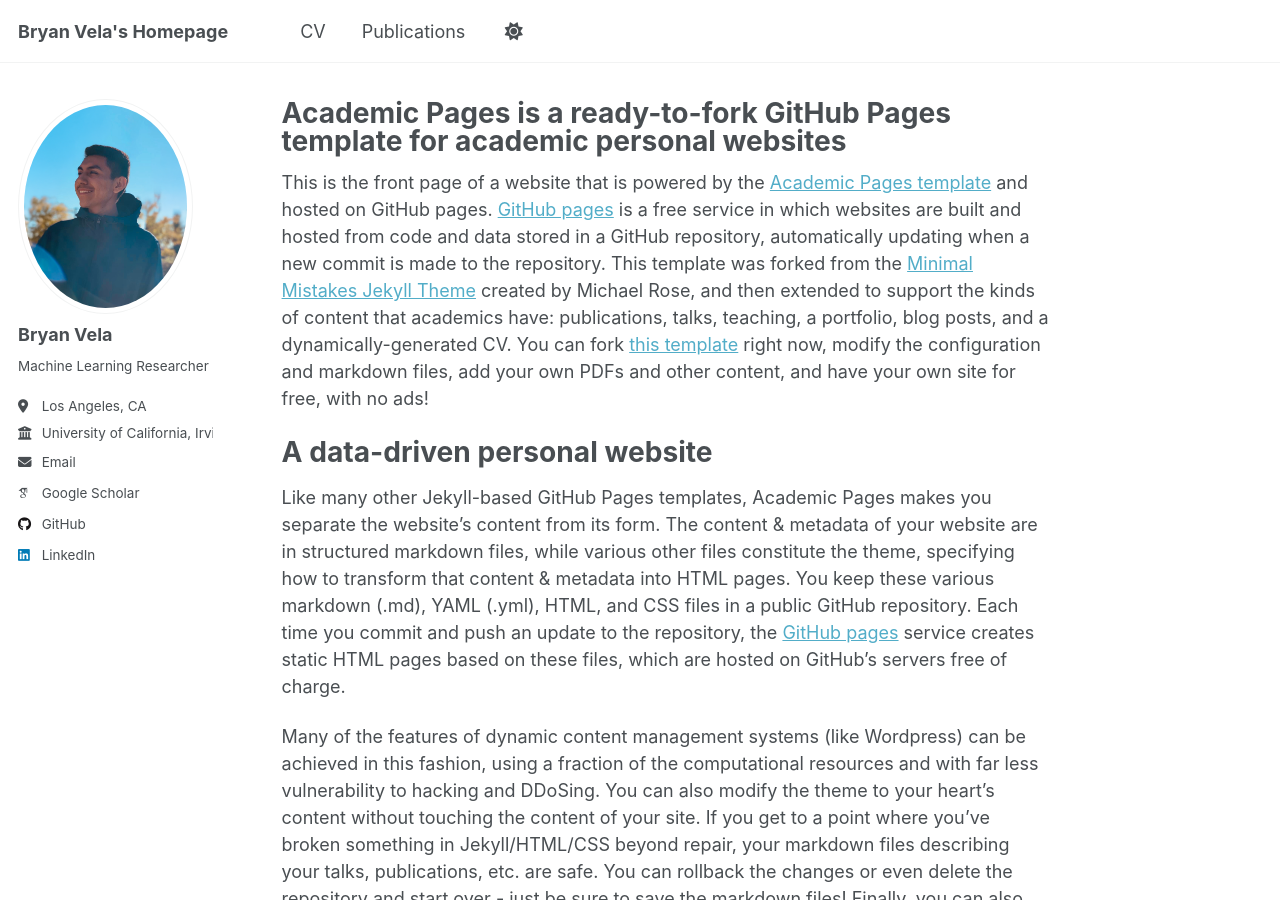
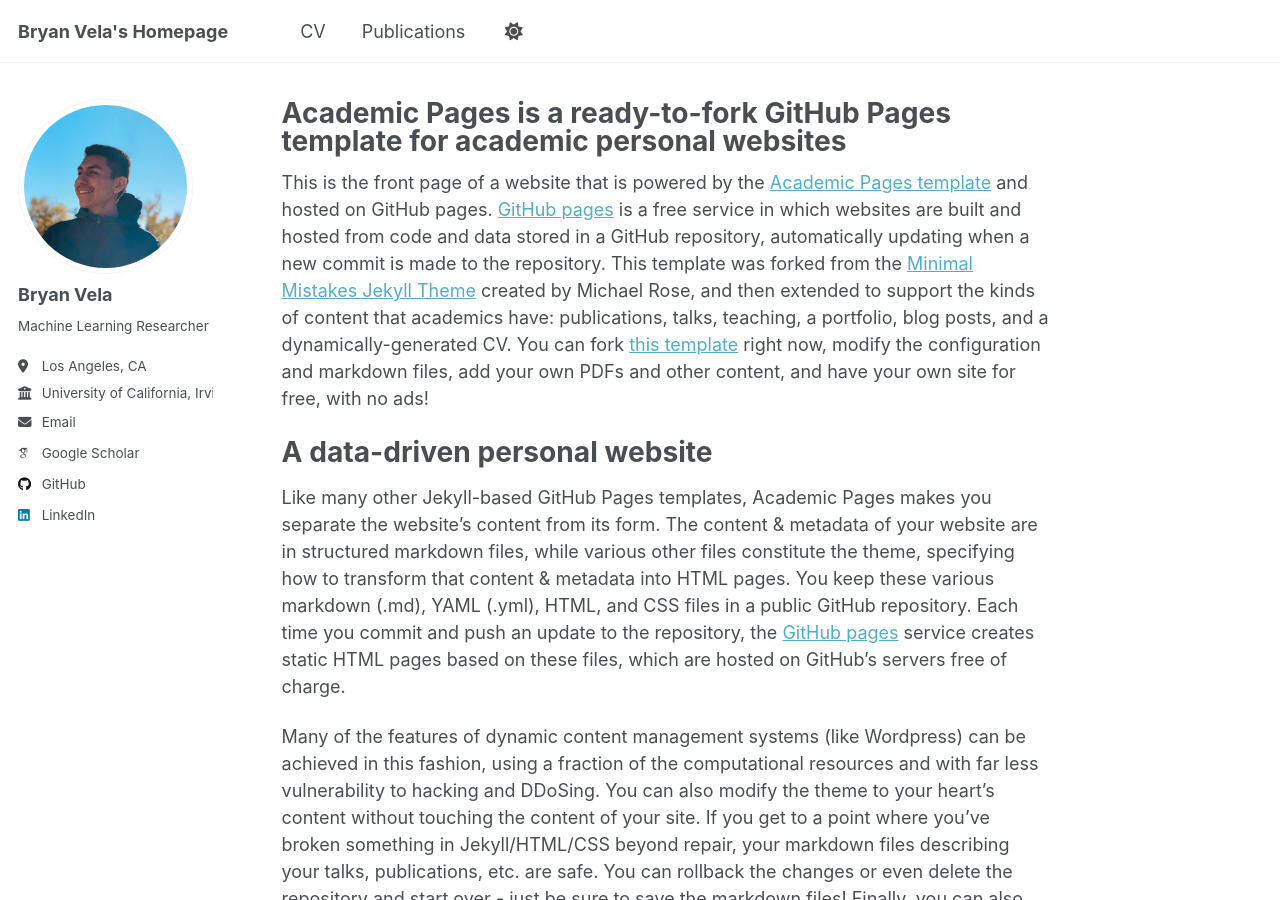
Before and after one commit to bryanjvela/bryanjvela.github.io, a Jekyll site: the page built from _pages/about.md, in a window 1280 px wide and 900 px high. Built offline with Jekyll 4.4.1, drawn with Linux system fonts in a browser that asks for light colours; some web fonts are replaced.

Commit message:
Update _config.yml

```diff
--- a/_config.yml
+++ b/_config.yml
@@ -22,7 +22,7 @@
 #               Additional customization can be done by editing /_includes/author-profile.html
 author:
   # Biographic information
-  avatar           : "bryan_headshot.png"
+  avatar           : "bryan_headshot_cropped.png"
   name             : "Bryan Vela"
   pronouns         : # example: "she/her"
   bio              : "Machine Learning Researcher"
```
